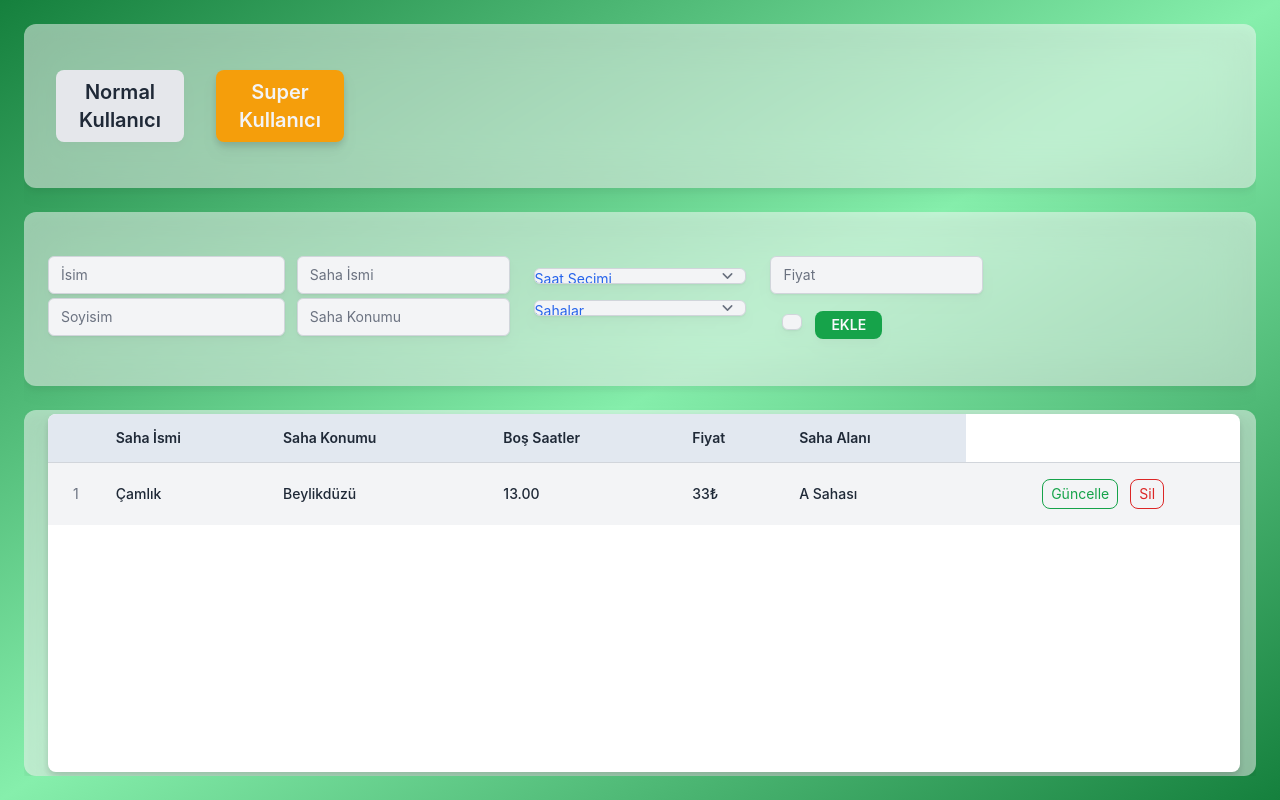
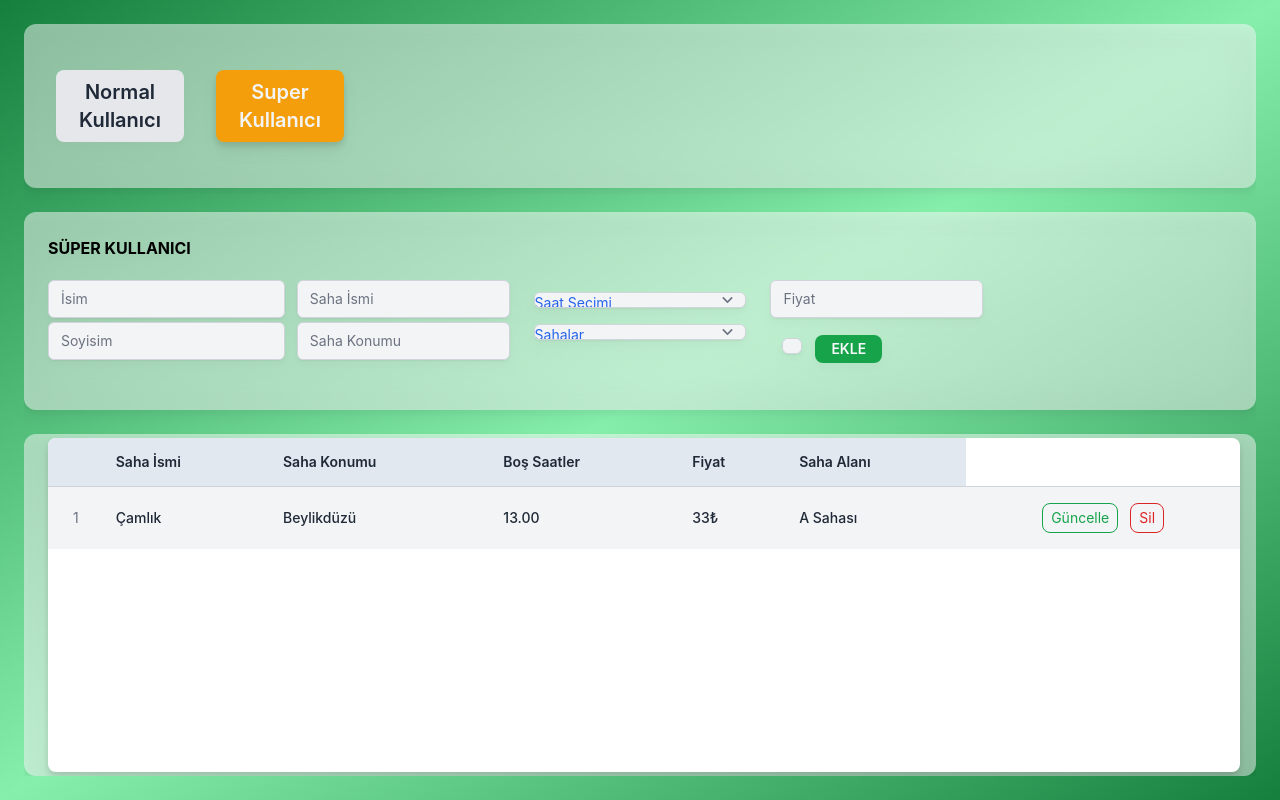
Before and after one commit to gurbuzelald/HaliSaha, a React (Create React App) app: page / in a window 1280 px wide. Both pictures are taken after a click on the tab "Super Kullanıcı". Built offline with nearby package versions, Linux system fonts and the light colour scheme.

Commit message:
Update SuperUser.js

```diff
--- a/src/components/SuperUser.js
+++ b/src/components/SuperUser.js
@@ -1,7 +1,7 @@
 import React, { useState } from "react";
 import { v4 } from "uuid";
 const initialData = {
-  id: "",
+  id: v4(),
   isim: "",
   soyisim: "",
   sahaismi: "",
@@ -27,7 +27,9 @@ const SuperUser = (props) => {
     setFormData(initialData);
   };
   return (
-    <form
+    <div>
+      <h2><strong>SÜPER KULLANICI</strong></h2>
+      <form
       onSubmit={handleSubmit}
       className="grid grid-cols-4 lg:grid-cols-5 w-full overflow-hidden"
     >
@@ -208,6 +210,8 @@ const SuperUser = (props) => {
         </td>
       </td>
     </form>
+    </div>
+
   );
 };
 
```
